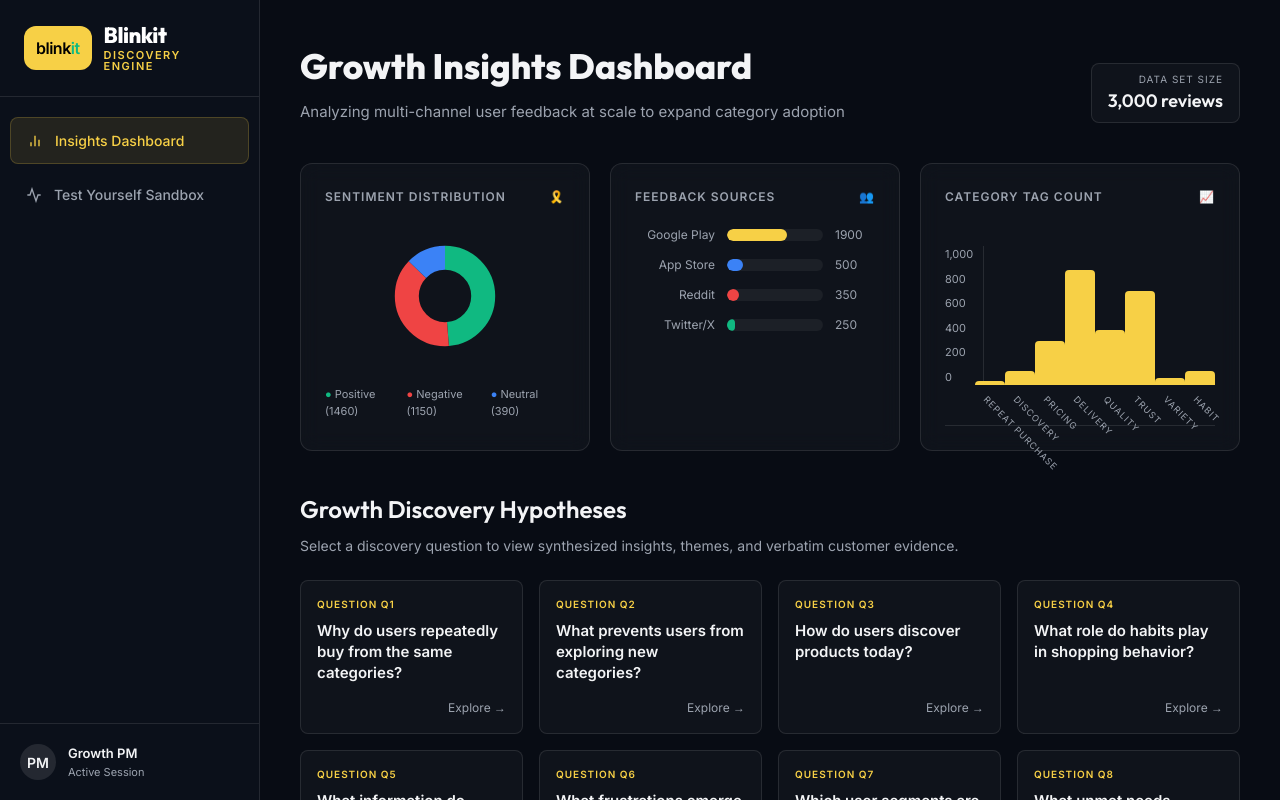
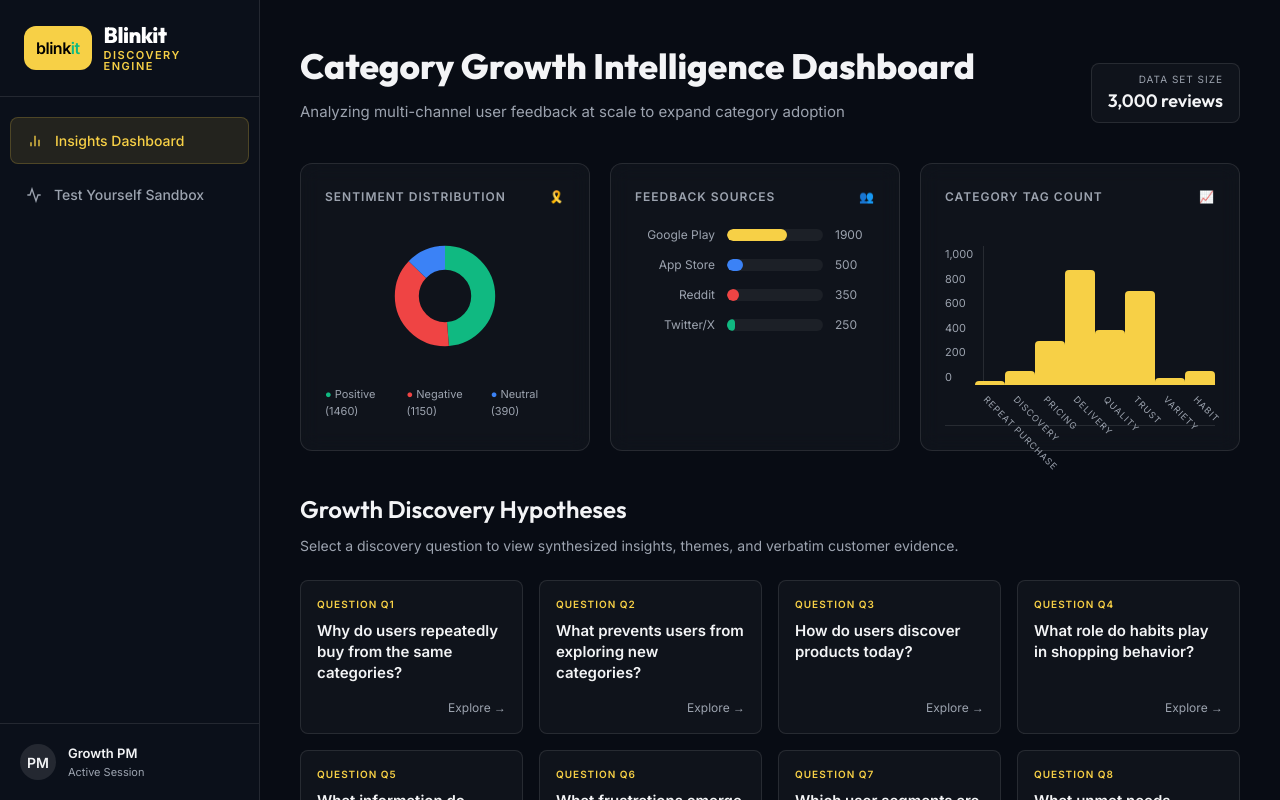
Before and after one commit to apanda007-Noida/Blinkit-Graduation-Project-Nextleap-, a Next.js app in the folder discovery-engine/: page / in a window 1280 px wide. Built offline with nearby package versions, Linux system fonts and the light colour scheme.

Commit message:
style: change dashboard main heading to Category Growth Intelligence Dashboard

```diff
--- a/discovery-engine/src/app/page.tsx
+++ b/discovery-engine/src/app/page.tsx
@@ -235,7 +235,7 @@ export default function Home() {
           <div className="fade-in">
             <header className="dashboard-header">
               <div>
-                <h1 className="dashboard-title">Growth Insights Dashboard</h1>
+                <h1 className="dashboard-title">Category Growth Intelligence Dashboard</h1>
                 <div className="dashboard-sub">Analyzing multi-channel user feedback at scale to expand category adoption</div>
               </div>
               <div className="dataset-badge">
```
